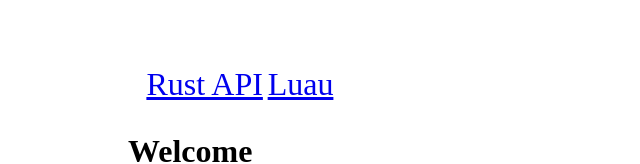
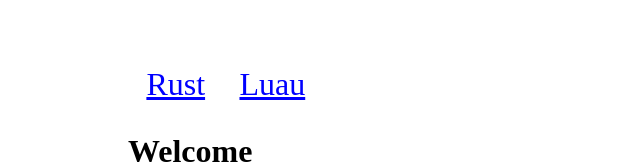
Before and after one commit to LuneWeb/docs, a SvelteKit app: page / in a window 1280 px wide. Shown: the top 164 px of the page, without its empty margins (0-640 px from the left). Built offline with nearby package versions, Linux system fonts and the light colour scheme.

Commit message:
theme improvements + automatic routing

```diff
--- a/src/routes/+layout.svelte
+++ b/src/routes/+layout.svelte
@@ -1,27 +1,32 @@
 <script>
 	import { base } from '$app/paths';
 	import Navbar from '$lib/components/navbar.svelte';
+	import { documents } from '$lib/docs';
+
+	let documentsEntires = Object.entries(documents);
 </script>
 
 <Navbar>
-	<a href="{base}/docs/Rust/Info">Rust API</a>
-	<a href="{base}/docs/Luau/Types">Luau</a>
+	{#each documentsEntires as [name, document]}
+		<a href="{base}/docs/{name}/{Object.keys(document)[0]}">{name}</a>
+	{/each}
 
 	<style>
 		nav a {
+			color: blue;
 			background-color: transparent;
 			border-radius: 0rem;
 			transition: 250ms;
 			font-size: 2rem;
 			margin: 0.15rem;
+			margin-right: 2rem;
 		}
 
 		nav a:hover {
 			transform: rotate(-2.5deg);
-			background-color: rgba(0, 0, 0, 0.1);
+			background-color: rgba(0, 0, 255, 0.2);
 			border-radius: 0.15rem;
 			font-size: 2rem;
-			margin: 0.15rem;
 		}
 	</style>
 </Navbar>
--- a/src/routes/docs/+layout.ts
+++ b/src/routes/docs/+layout.ts
@@ -1,5 +1,7 @@
+import { documents } from '$lib/docs';
+
 export function load() {
 	return {
-		documents: ['backend', 'frontend']
+		documents: Object.keys(documents)
 	};
 }
--- a/src/routes/docs/[doc]/[page]/+page.svelte
+++ b/src/routes/docs/[doc]/[page]/+page.svelte
@@ -25,6 +25,7 @@
 			.section {
 				text-align: start;
 				font-weight: bolder;
+				font-size: 1.2rem;
 				padding: 0.1rem;
 				transition: 200ms;
 				width: 100%;
```
